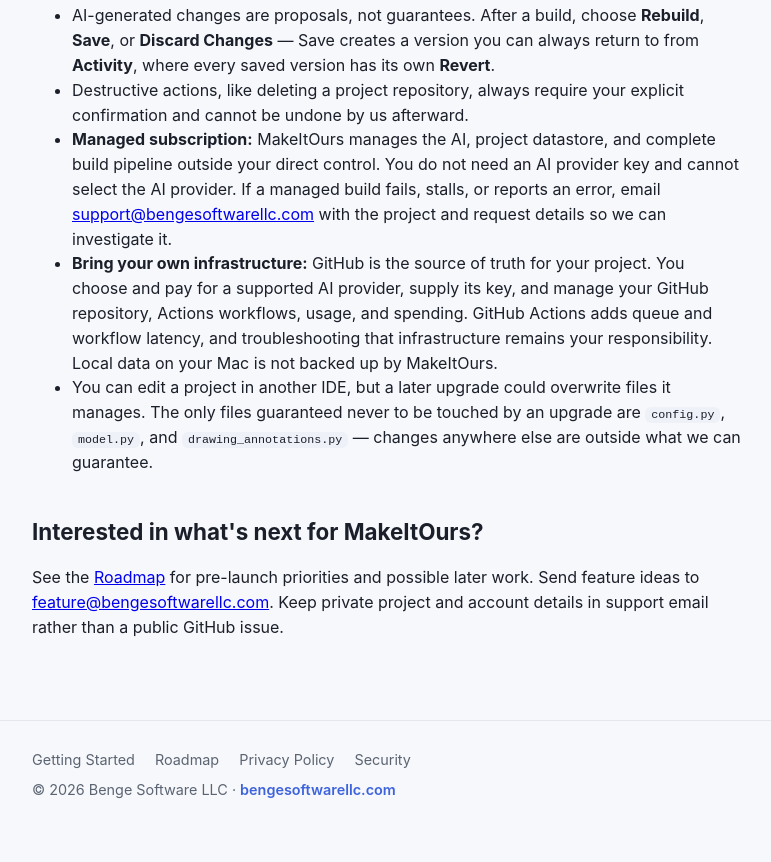
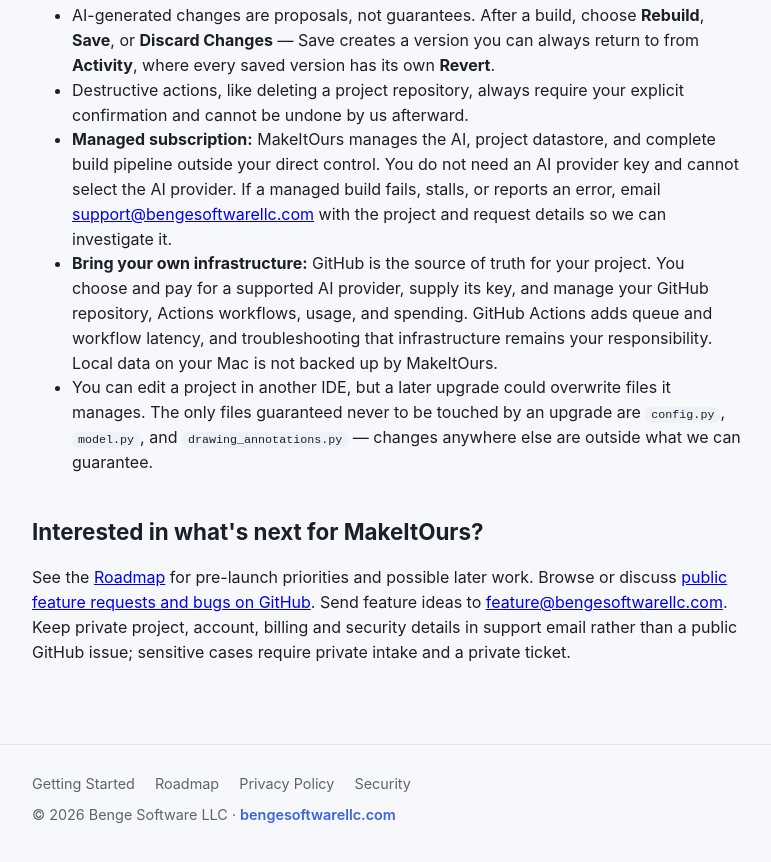
Before and after one commit to brandon-benge/makeitours-website, a website: page support.html in a window 1280 px wide. Shown: the part 574-1436 px from the top of the page, without its empty margins (252-1023 px from the left). Before the commit the page ends 1415 px from the top, so only its background shows below. Drawn offline with Linux system fonts and the light colour scheme.

Commit message:
Point public roadmap and support to GitHub tickets (#16)

```diff
--- a/support.html
+++ b/support.html
@@ -91,10 +91,13 @@
     <h2>Interested in what's next for MakeItOurs?</h2>
     <p>
       See the <a href="roadmap.html">Roadmap</a> for pre-launch priorities and
-      possible later work. Send feature ideas to
+      possible later work. Browse or discuss
+      <a href="https://github.com/brandon-benge/makeitours-website/issues">public feature requests and bugs on GitHub</a>.
+      Send feature ideas to
       <a href="mailto:feature@bengesoftwarellc.com">feature@bengesoftwarellc.com</a>.
-      Keep private project and account details in support email rather than a
-      public GitHub issue.
+      Keep private project, account, billing and security details in support
+      email rather than a public GitHub issue; sensitive cases require private
+      intake and a private ticket.
     </p>
   </div>
 </main>
```
Also changed, not shown: roadmap.html (+3 -3 lines).
